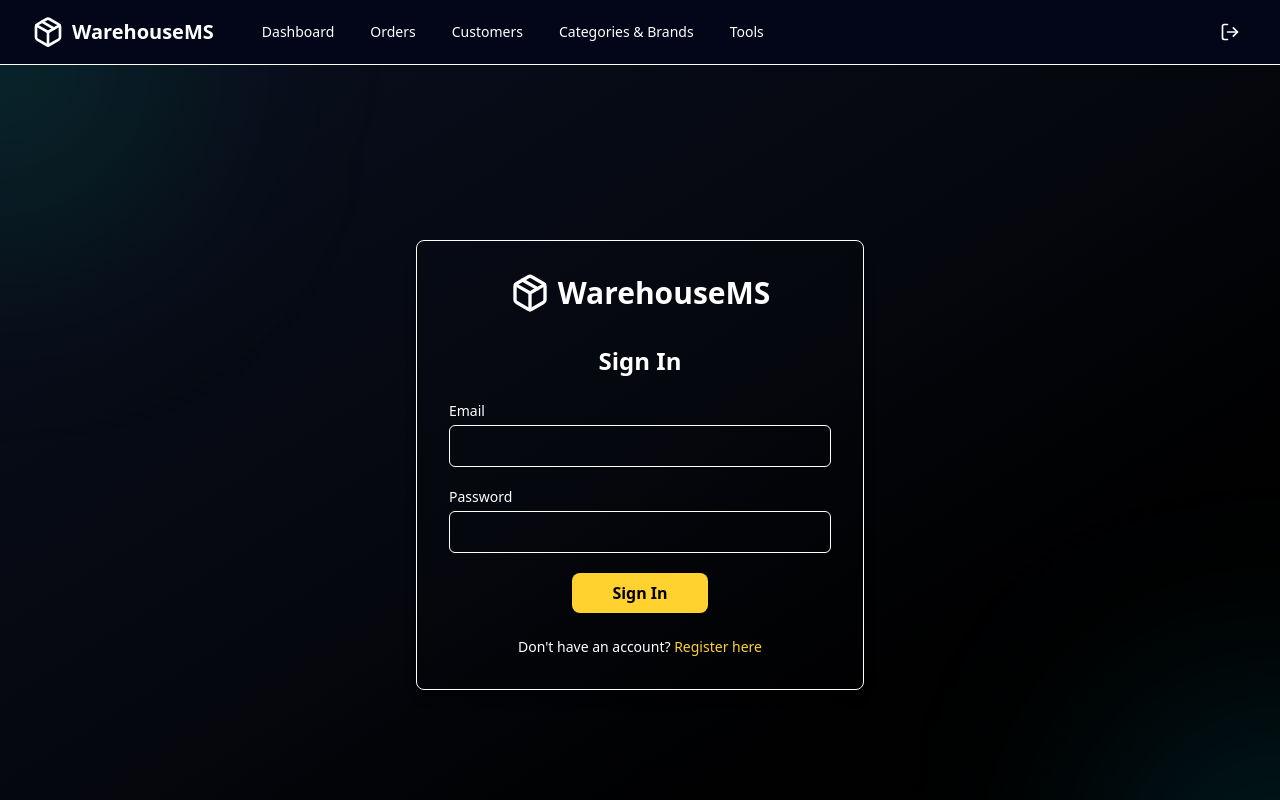
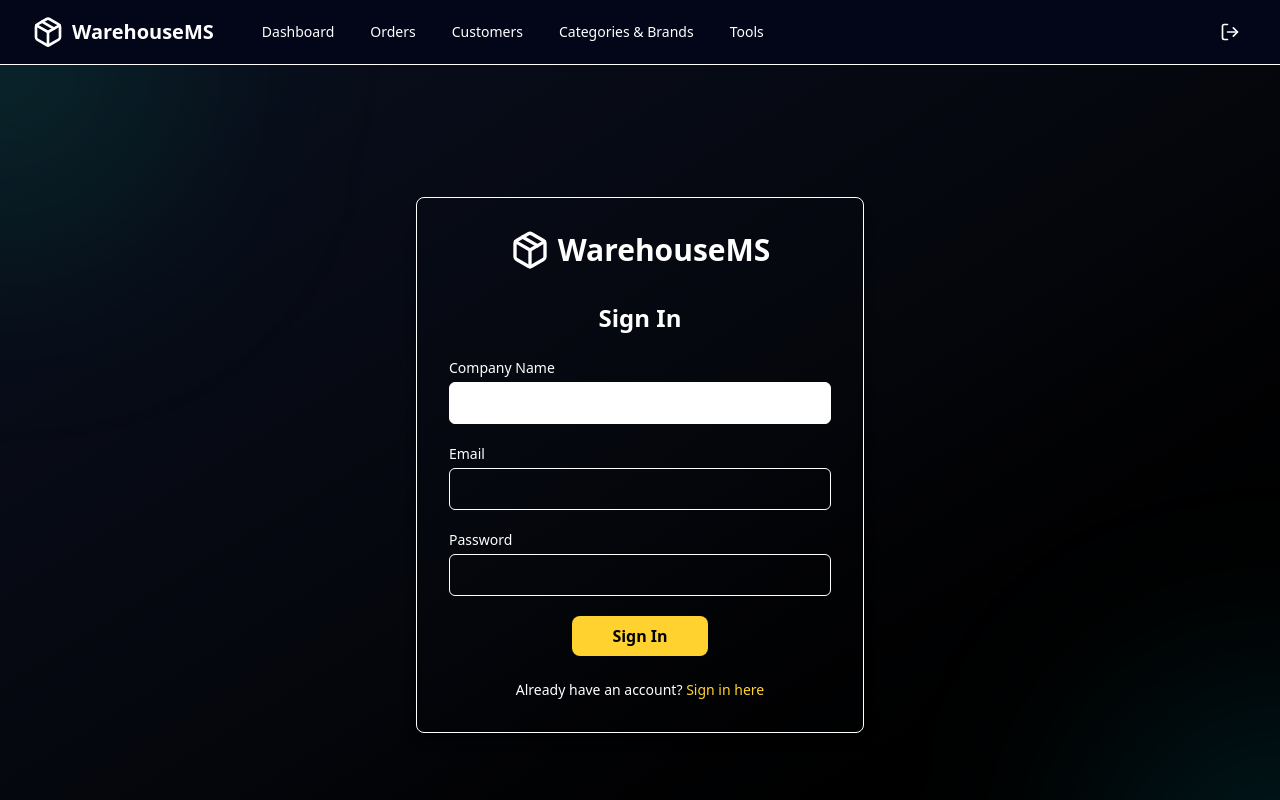
Before and after one commit to shefket-mustafa/WarehouseMS, a React (Vite) app in the folder client/: page /register in a window 1280 px wide. Shown: the top 800 px of the page. Built offline with nearby package versions, Linux system fonts and the light colour scheme.

Commit message:
register refactored

```diff
--- a/client/src/pages/Register.tsx
+++ b/client/src/pages/Register.tsx
@@ -7,7 +7,7 @@ import { useAuth } from '../context/authContext-hook';
 const Register = () => {
   const [email, setEmail] = useState('');
   const [password, setPassword] = useState('');
-  const [companyName] = useState('');
+  const [companyName, setCompanyName] = useState('');
   const [loading, setLoading] = useState(false);
   const { register } = useAuth();
   const navigate = useNavigate();
@@ -17,9 +17,9 @@ const Register = () => {
     setLoading(true);
     try {
       await register(email, password, companyName);
-      navigate('/login');
+      navigate('/dashboard');
     } catch (error) {
-      console.error('Registration failed:', error);
+      console.error('Login failed:', error);
     } finally {
       setLoading(false);
     }
@@ -47,6 +47,22 @@ relative">
         </h2>
 
        <form onSubmit={handleSubmit} className="space-y-5 text-white relative z-10">
+         {/* Company Name */}
+          <div className="flex flex-col">
+            <label className="text-sm font-medium text-start mb-1 text-foreground">Company Name</label>
+            <input
+              type="text"
+              className="
+                w-full px-3 py-2 rounded-md
+                bg-card border border-borde bg-white  text-foreground
+                focus:outline-none focus:ring-2 focus:ring-primary
+              "
+              value={companyName}
+              onChange={(e) => setCompanyName(e.target.value)}
+              required
+            />
+          </div>
+
           {/* EMAIL */}
           <div className="flex flex-col">
             <label className="text-sm font-medium text-start mb-1 text-foreground">Email</label>
@@ -57,7 +73,6 @@ relative">
                 bg-card border border-border text-foreground
                 focus:outline-none focus:ring-2 focus:ring-primary
               "
-              value={email}
               onChange={(e) => setEmail(e.target.value)}
               required
             />
@@ -73,7 +88,6 @@ relative">
                 bg-card border border-border text-foreground
                 focus:outline-none focus:ring-2 focus:ring-primary
               "
-              value={password}
               onChange={(e) => setPassword(e.target.value)}
               required
             />
@@ -89,10 +103,10 @@ relative">
           </button>
         </form>
 
-        <p className="text-center text-white mt-6 text-sm text-muted-foreground">
-          Don't have an account?{' '}
-          <Link to="/register" className="text-primary text-amber-300 hover:underline font-medium">
-            Register here
+        <p className="text-center text-white mt-6 text-sm text-muted-foreground relative z-10">
+          Already have an account?{' '}
+          <Link to="/login" className="text-primary text-amber-300 hover:underline font-medium">
+            Sign in here
           </Link>
         </p>
       </div>
```
